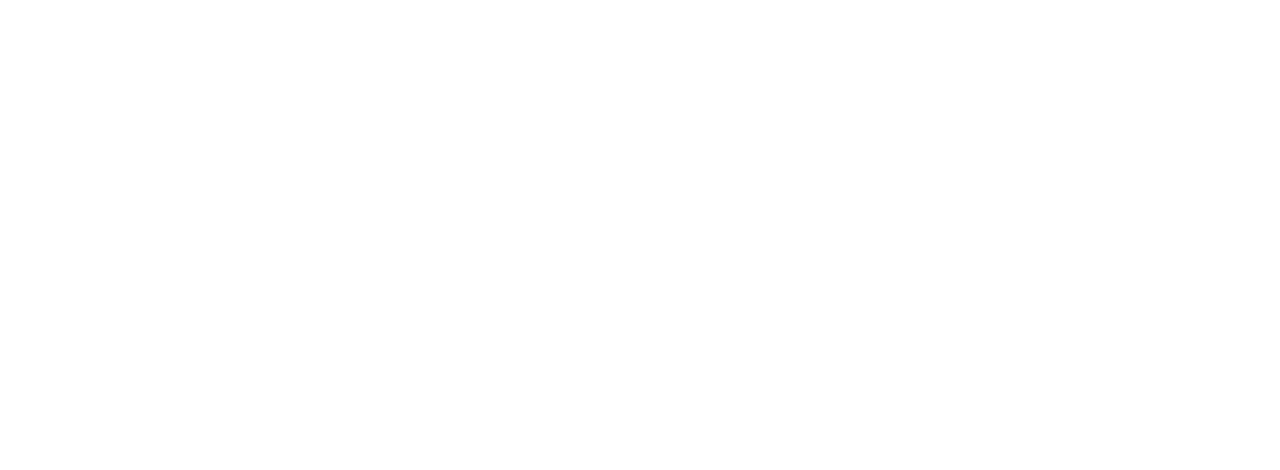
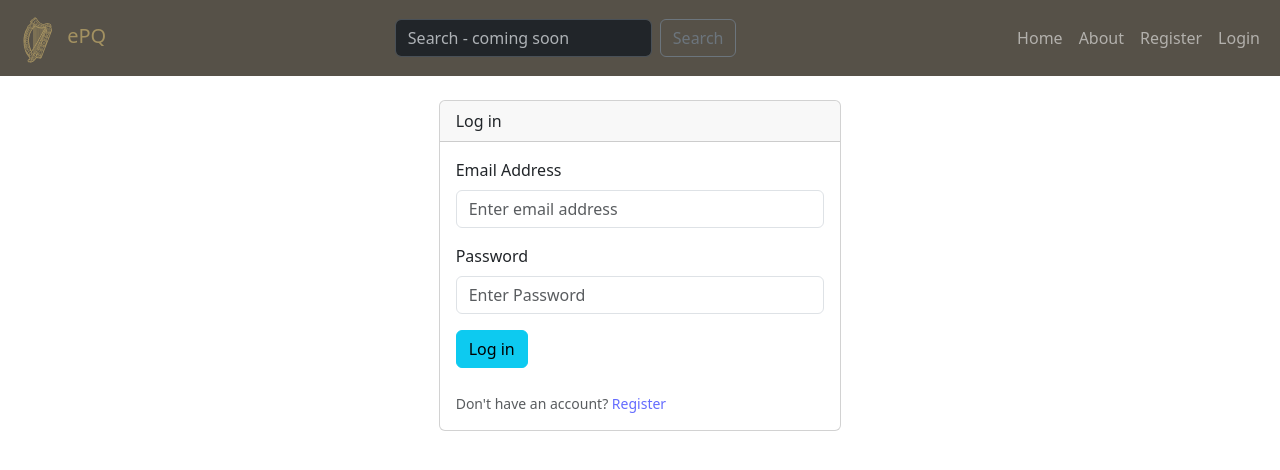
Before and after one commit to fionachill/epqarchive, a React (Vite) app in the folder epq-react-app/: page /login in a window 1280 px wide. Before the commit this address had no page. Shown: the top 470 px of the page. Built offline with nearby package versions, Linux system fonts and the light colour scheme; what react-bootstrap-typeahead would draw is missing.

Commit message:
Some work done on log in page

```diff
--- a/epq-react-app/src/index.tsx
+++ b/epq-react-app/src/index.tsx
@@ -7,7 +7,7 @@
 import AboutPage from './pages/aboutPage';
 import "./index.css";
 import RegistrationPage from './pages/registrationPage';
-
+import LoginPage from './pages/loginPage';
 
 const App = () => {
     return (
@@ -16,7 +16,7 @@
                 <Route path ="/" element={<HomePage />} />
                 <Route path="/about" element={<AboutPage />} />
                 <Route path="/register" element={<RegistrationPage />} />
-
+                <Route path="/login" element={<LoginPage />} />
                 <Route path ="/pqs/:id" element={<PQDetailPage />} />
             </Routes>
         </BrowserRouter>
--- a/epq-react-app/src/pages/loginPage.tsx
+++ b/epq-react-app/src/pages/loginPage.tsx
@@ -0,0 +1,102 @@
+import React from "react";
+import Header from "../components/header";
+import Container from "react-bootstrap/Container";
+import Button from "react-bootstrap/Button";
+import Form from "react-bootstrap/Form";
+import { useForm } from "react-hook-form";
+import Row from "react-bootstrap/Row";
+import Col from "react-bootstrap/Col";
+import Card from "react-bootstrap/Card";
+import bcrypt from "bcryptjs";
+import axios from 'axios';
+import { redirect } from "react-router-dom";
+
+interface loginForm {
+    email: string;
+    password: string;
+};
+
+const salt = bcrypt.genSaltSync(10);
+
+
+const LoginPage: React.FC = () => {
+
+    const { register, handleSubmit } = useForm<loginForm>();
+
+    const onSubmit = async (data: loginForm) => {
+        if (!data.password) {
+            alert("Please enter a password.");
+        } else if (!data.email) {
+            alert("Please enter email address.");
+        } else {
+            try {
+                const hash = bcrypt.hashSync(data.password, salt);
+                const email = data.email;
+                console.log(hash);
+                await axios.post(`http://localhost:3000/login`, {
+                    email: email,
+                    password: hash,
+                }).then((response) => {
+                    console.log(response.data);
+                    return redirect("/");
+                })
+            } catch (err) {
+                console.error(err);
+            }
+        }
+    };
+
+
+    return (
+        <>
+            <Header />
+            <Container fluid>
+                <Row>
+                    <Col><br></br></Col>
+                </Row>
+                <Row className="justify-content-md-center">
+                    <Col cs lg="4">
+                        <Card>
+                            <Card.Header>Log in</Card.Header>
+                            <Card.Body>
+                                <Form onSubmit={handleSubmit(onSubmit)}>
+                                    <Form.Group className="mb-3" controlId="email">
+                                        <Form.Label>Email Address</Form.Label>
+                                        <Form.Control
+                                            placeholder="Enter email address"
+                                            {...register("email", { required: true})}
+                                        />
+                                        <Form.Control.Feedback type="invalid">
+                                            Please provide a valid email address
+                                        </Form.Control.Feedback>
+                                    </Form.Group>
+                                    <Form.Group className="mb-3" controlId="password">
+                                        <Form.Label>Password</Form.Label>
+                                        <Form.Control
+                                            type="password"
+                                            placeholder="Enter Password"
+                                            {...register("password", {required: true})}
+                                        />
+                                        <Form.Control.Feedback type="invalid">
+                                            Please provide a password
+                                        </Form.Control.Feedback>
+                                    </Form.Group>
+                                    <Button variant="info" type="submit">
+                                        Log in
+                                    </Button>
+                                    <Row>
+                                        <Form.Text muted>
+                                            <br></br>Don't have an account? <a href="/register">Register</a>
+                                        </Form.Text>
+                                    </Row>
+                                </Form>
+                            </Card.Body>
+                        </Card>
+                    </Col>
+                </Row>
+            </Container>
+        </>
+    );
+};
+
+export default LoginPage;
--- a/epq-react-app/src/pages/registrationPage.tsx
+++ b/epq-react-app/src/pages/registrationPage.tsx
@@ -1,4 +1,4 @@
-import React, {useEffect} from "react";
+import React from "react";
 import Header from "../components/header";
 import Container from "react-bootstrap/Container";
 import Button from "react-bootstrap/Button";
@@ -9,6 +9,7 @@
 import Card from "react-bootstrap/Card";
 import bcrypt from "bcryptjs";
 import axios from 'axios';
+import { redirect } from "react-router-dom";
 
 interface regForm {
     email: string;
@@ -29,7 +30,7 @@
             alert("Passwords do not match. Please try again.");
             return;
         } else if (data.password.length < 8) {
-            alert("Password must be at leas 8 characters long.");
+            alert("Password must be at least 8 characters long.");
             return;
         } else {
             alert("Registration successful! You can now log in.");
@@ -42,6 +43,7 @@
                     password: hash,
                 }).then((response) => {
                     console.log(response.data);
+                    return redirect("/");
                 })
             } catch (err) {
                 console.error(err);
@@ -49,10 +51,6 @@
         }
         console.log(`Submitted: `, data);
     };
-
-    useEffect(() => {
-
-    })
 
 
     return (
```
